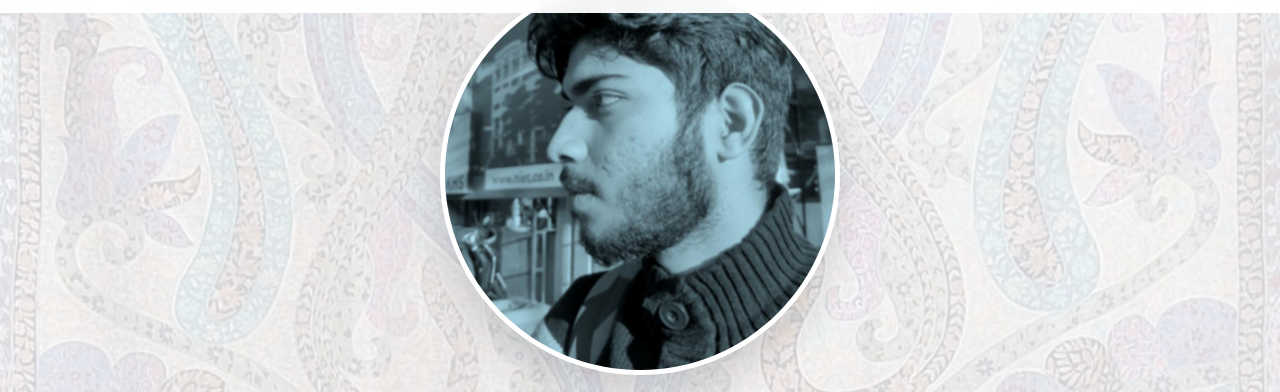
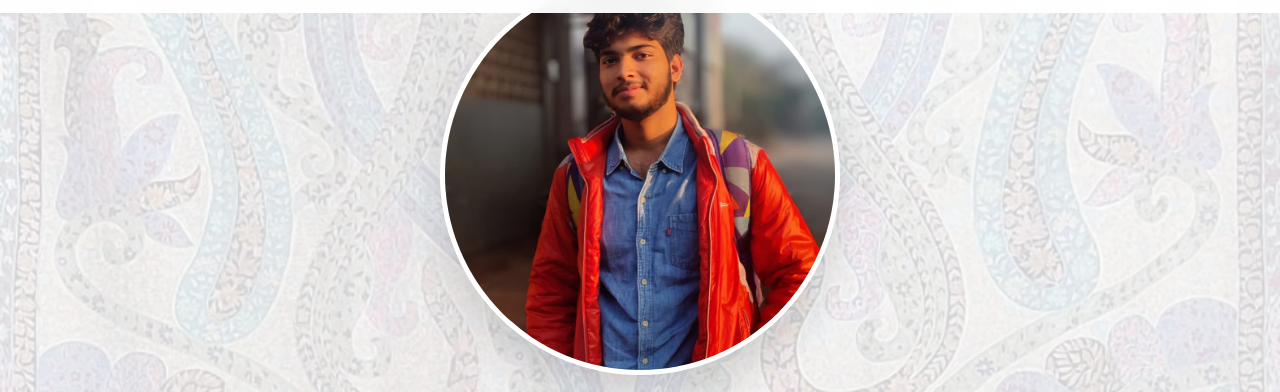
Before and after one commit to mojezhasan24/mojezhasan24.github.io, a plain HTML site: page index.html in a window 1280 px wide. Shown: the part 65-457 px from the top of the page. Drawn offline with nearby package versions, Linux system fonts and the light colour scheme.

Commit message:
Update index.html

```diff
--- a/index.html
+++ b/index.html
@@ -948,7 +948,7 @@
     <!-- Hero Section -->
     <section id="home" class="hero">
         <div class="hero-content">
-            <img src="mojez.jpg" alt="Mojez Hasan" class="profile-photo" id="profilePhoto">
+            <img src="mojez.jpeg" alt="Mojez Hasan" class="profile-photo" id="profilePhoto">
             <h1 class="hero-title fade-in">Mojez Hasan</h1>
             <p class="hero-subtitle typewriter" id="typewriter-subtitle"></p>
             <p class="hero-description fade-in" id="heroDescription">
```
